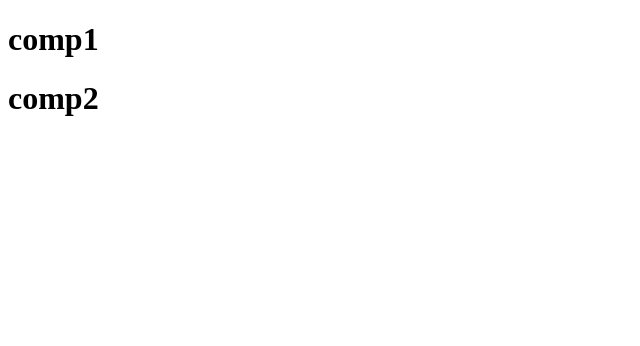
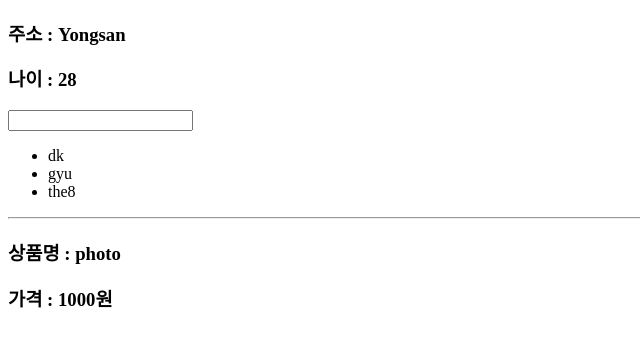
Before and after one commit to Jin19121/react20241105, a React (Vite) app: page / in a window 1280 px wide. Shown: the top 346 px of the page, without its empty margins (0-640 px from the left). Built offline with nearby package versions, Linux system fonts and the light colour scheme.

Commit message:
props 이것저것 연습

```diff
--- a/src/main.jsx
+++ b/src/main.jsx
@@ -1,9 +1,9 @@
 import { StrictMode } from "react";
 import { createRoot } from "react-dom/client";
-import MyApp17 from "./apps/MyApp17.jsx";
+import MeApp17 from "./practice/MeApp17.jsx";
 
 createRoot(document.getElementById("root")).render(
   <StrictMode>
-    <MyApp17 />
+    <MeApp17 />
   </StrictMode>,
 );
--- /dev/null
+++ b/src/practice/MeApp17.jsx
@@ -0,0 +1,39 @@
+import React from "react";
+
+function MyCom(props) {
+  props.fun1;
+  return (
+    <div>
+      <h3>주소 : {props.address}</h3>
+      <h3>나이 : {props.age}</h3>
+      <input type="text" readOnly={props.readonly} />
+      <ul>
+        {props.list.map((item) => (
+          <li>{item}</li>
+        ))}
+      </ul>
+      <hr />
+      <h3>상품명 : {props.product.name}</h3>
+      <h3>가격 : {props.product.price}원</h3>
+    </div>
+  );
+}
+
+function MeApp17(props) {
+  return (
+    <div>
+      <MyCom
+        fun1={() => {
+          console.log("fun1함수 실행");
+        }}
+        address={"Yongsan"}
+        age={28}
+        readOnly={true}
+        list={["dk", "gyu", "the8"]}
+        product={{ name: "photo", price: 1000 }}
+      />
+    </div>
+  );
+}
+
+export default MeApp17;
```
